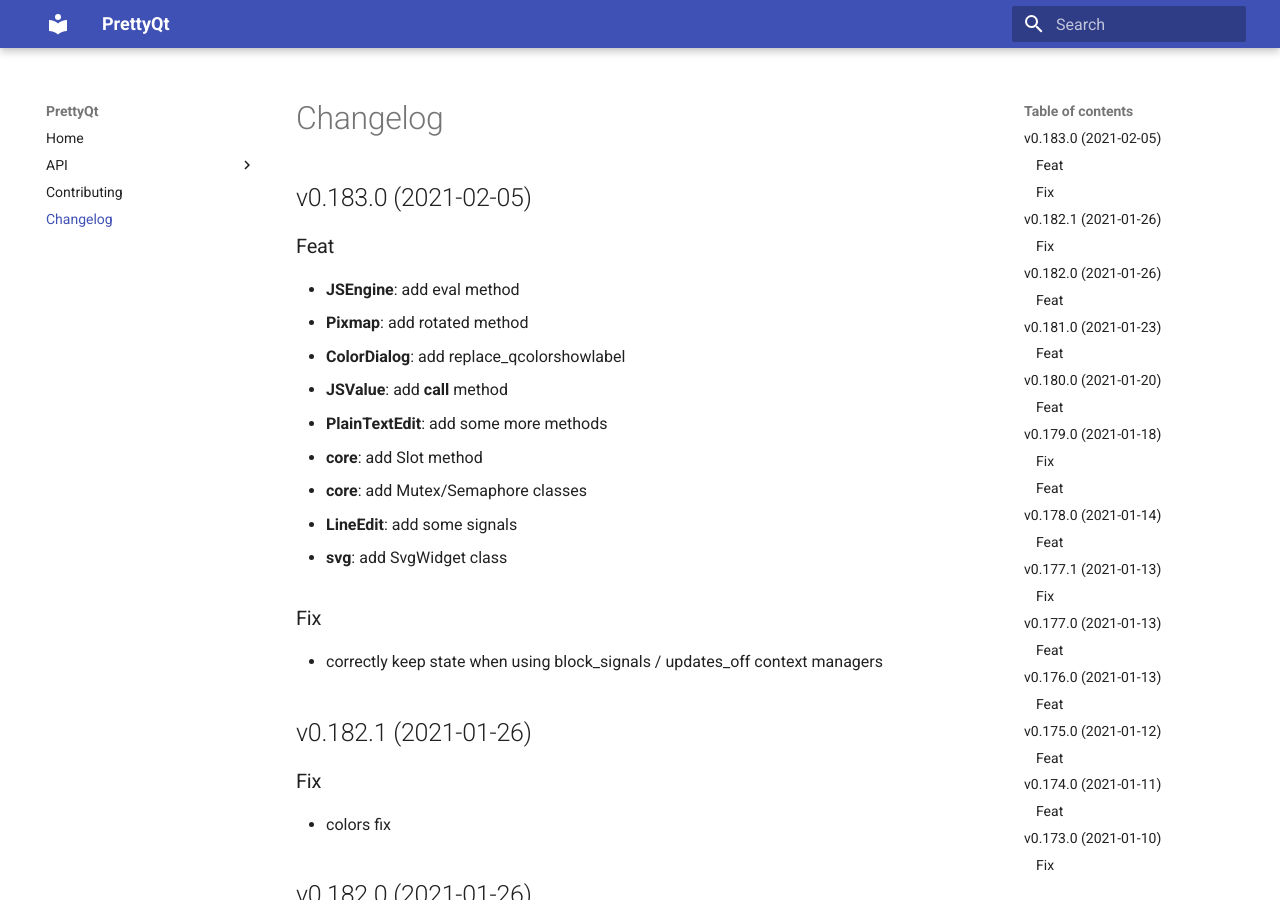
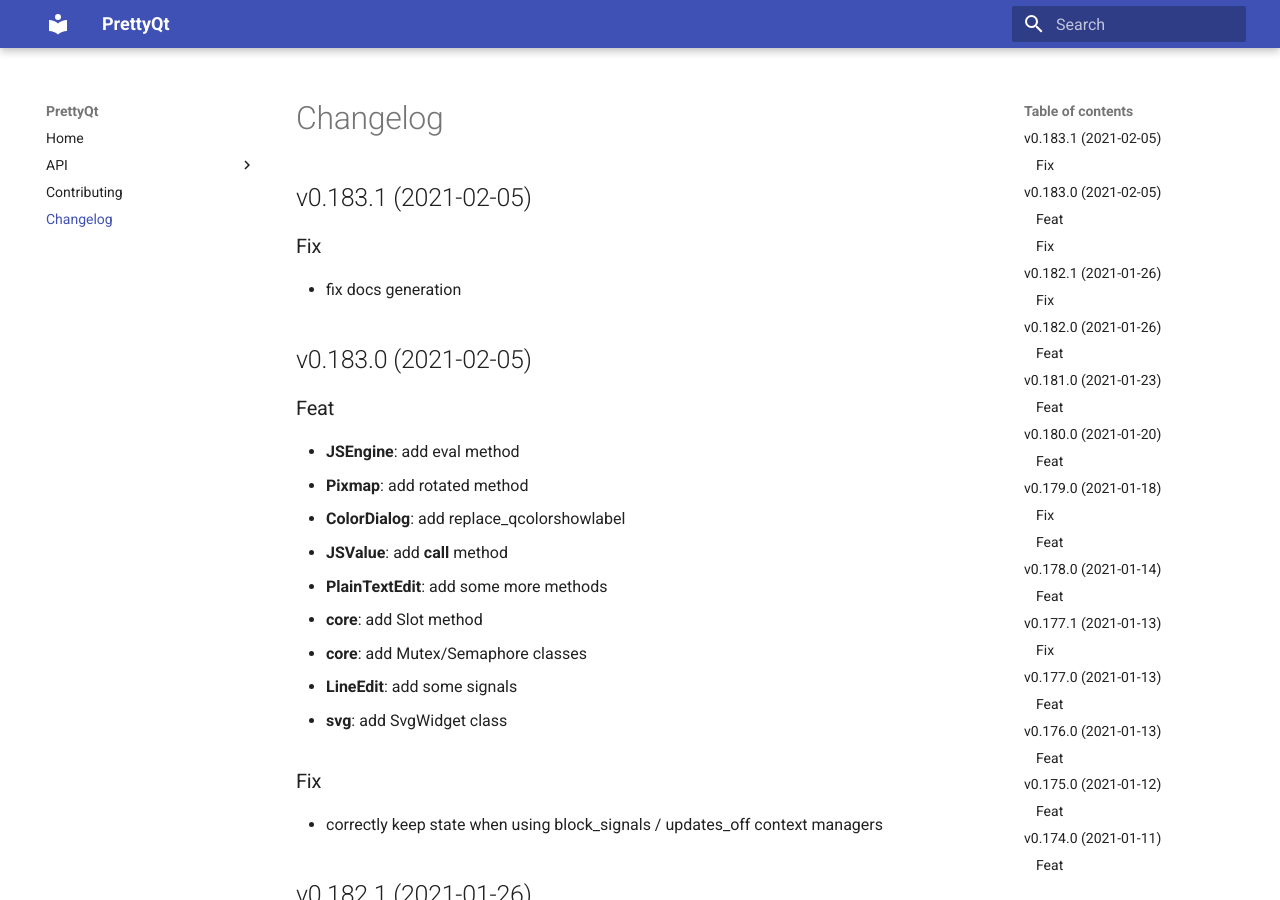
Before and after one commit to phil65/PrettyQt, an MkDocs documentation site: the page built from docs/changelog.md, in a window 1280 px wide and 900 px high. Built offline with MkDocs 1.6.1 and Material for MkDocs 9.7.7, drawn with Linux system fonts in a browser that asks for light colours.

Commit message:
bump: version 0.183.0 → 0.183.1

```diff
--- a/docs/changelog.md
+++ b/docs/changelog.md
@@ -1,3 +1,9 @@
+## v0.183.1 (2021-02-05)
+
+### Fix
+
+- fix docs generation
+
 ## v0.183.0 (2021-02-05)
 
 ### Feat
--- a/prettyqt/__init__.py
+++ b/prettyqt/__init__.py
@@ -3,7 +3,7 @@
 
 __author__ = """Philipp Temminghoff"""
 __email__ = "phil65@kodi.tv"
-__version__ = "0.183.0"
+__version__ = "0.183.1"
 
 ROOT_PATH = pathlib.Path(__file__).parent
 
--- a/pyproject.toml
+++ b/pyproject.toml
@@ -1,6 +1,6 @@
 [tool.poetry]
 name = "PrettyQt"
-version = "0.183.0"
+version = "0.183.1"
 description = "A pythonic layer on top of PyQt5 / PySide2 / PySide6"
 readme = 'docs/index.md'
 repository = "https://github.com/phil65/prettyqt"
@@ -139,7 +139,7 @@
 '''
 [tool.commitizen]
 name = "cz_conventional_commits"
-version = "0.183.0"
+version = "0.183.1"
 tag_format = "v$version"
 version_files = [
     "prettyqt/__init__.py:__version__",
--- a/setup.py
+++ b/setup.py
@@ -37,6 +37,6 @@
     packages=find_packages(),
     test_suite="tests",
     url="https://github.com/phil65/prettyqt",
-    version="0.183.0",
+    version="0.183.1",
     zip_safe=False,
 )
```
Also changed, not shown: CHANGELOG.md (+6 -0 lines).
